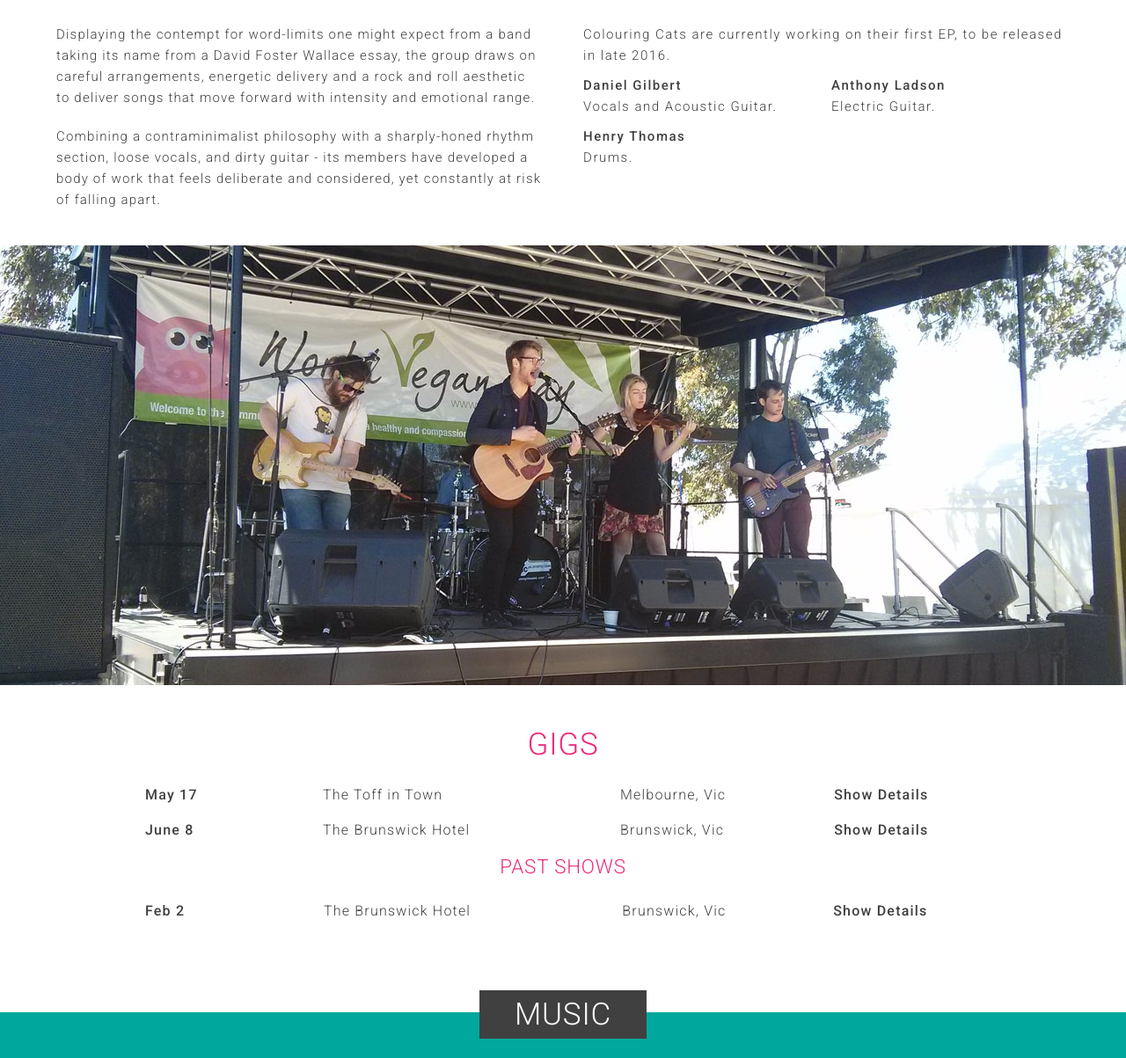
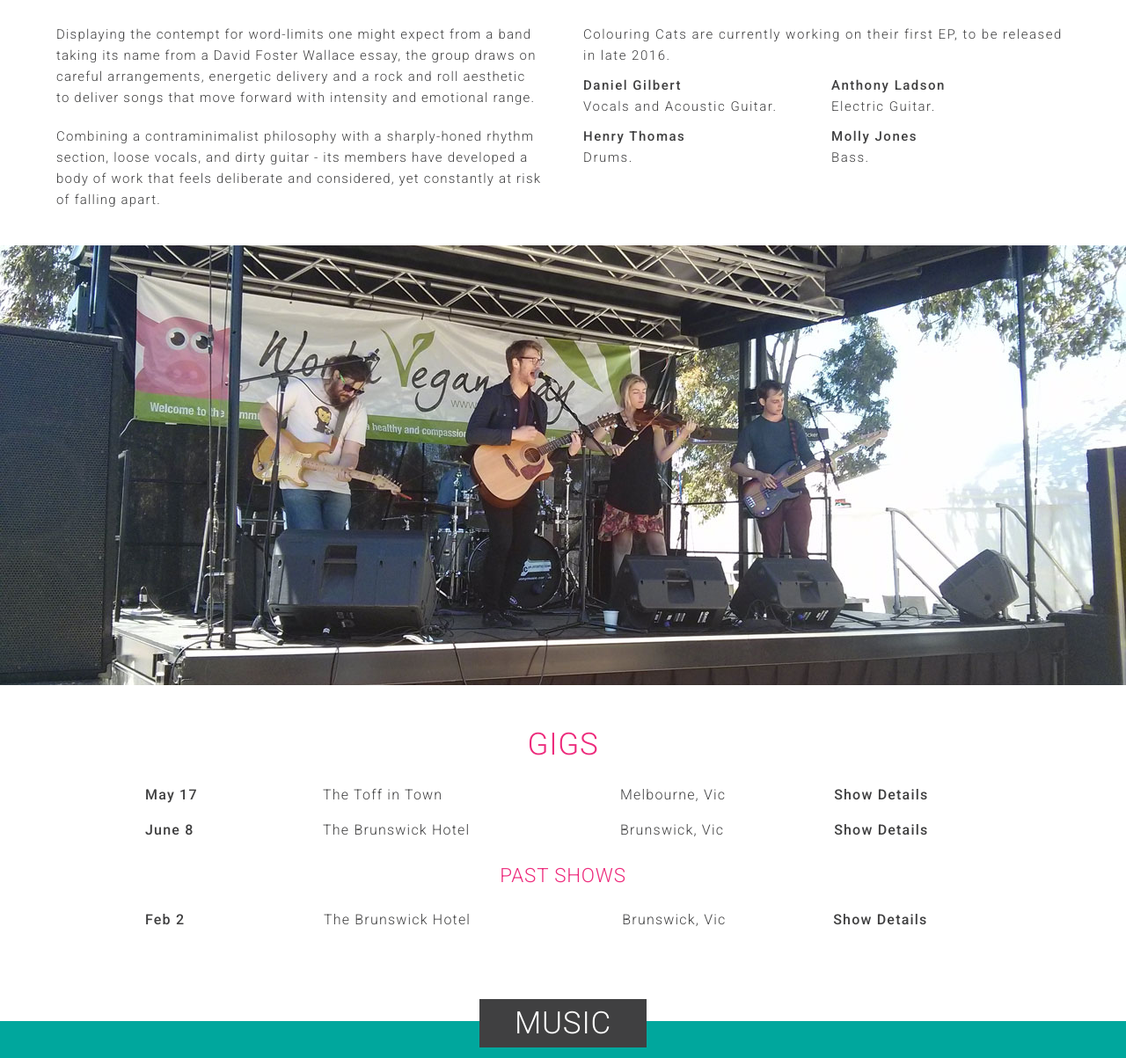
Before and after one commit to Letitia-May/colouring-cats, a website: page index.html in a window 1280 px wide. Shown: the part 958-2161 px from the top of the page at 88% size. Drawn offline with nearby package versions, Linux system fonts and the light colour scheme.

Commit message:
Added new band member, adjusted gig section heading

```diff
--- a/index.html
+++ b/index.html
@@ -83,6 +83,7 @@
 				</div>
 				<div class="column2">
 					<p><strong>Anthony Ladson</strong></br>Electric Guitar.</p>
+					<p><strong>Molly Jones</strong></br>Bass.</p>
 				</div>
 			</div>
 		</div>
--- a/sass/style.scss
+++ b/sass/style.scss
@@ -320,7 +320,7 @@ h1 {
 		font-size: 1.4em;
 		font-weight: 300;
 		text-transform: uppercase;
-		padding-top: 10px;
+		padding-top: 20px;
 	}
 
 	p {
```
Also changed, not shown: css/style.css.
